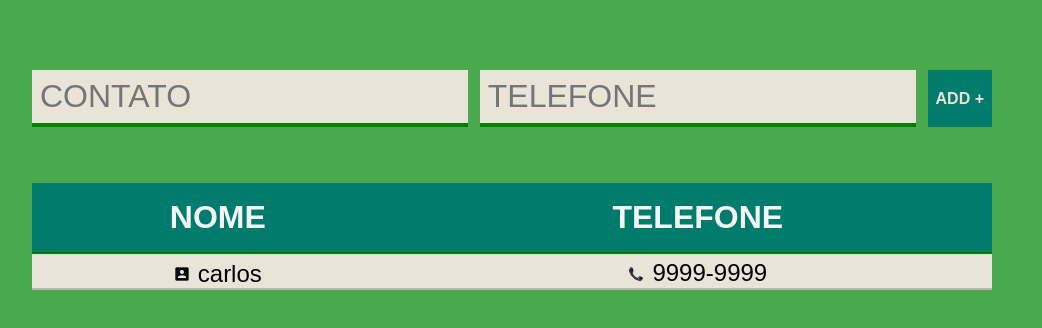
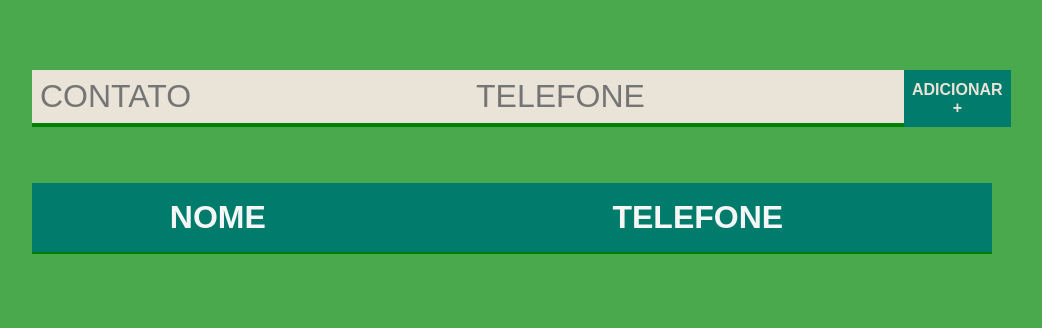
Before and after one commit to hiorion/projeto_2, a plain HTML site: page index.html in a window 1280 px wide. Shown: the part 184-512 px from the top of the page, without its empty margins (128-1170 px from the left). Drawn offline with Linux system fonts and the light colour scheme.

Commit message:
Update index.html

```diff
--- a/index.html
+++ b/index.html
@@ -16,8 +16,8 @@
         </header>
         <form id="formContatos">
             <input type="form" id="contato" placeholder="CONTATO" />
-                <input type="number" id="telefone" required placeholder="TELEFONE"/>
-                <button type="submit" id="submit" >ADD +</button>
+                <input type="tel" id="telefone" required placeholder="TELEFONE" />
+                <button type="submit" id="submit" >ADICIONAR +</button>
             </form>
         <table cellspacing = "0">
                 <thead>
@@ -28,8 +28,6 @@
                 </thead>
                 <tbody>
                     <tr>
-                        <td > <img src="./img/cnt.png">carlos</td>
-                        <td> <img src="./img/tel.png">9999-9999</td>
                     </tr>
                 </tbody>
             </table>
```
